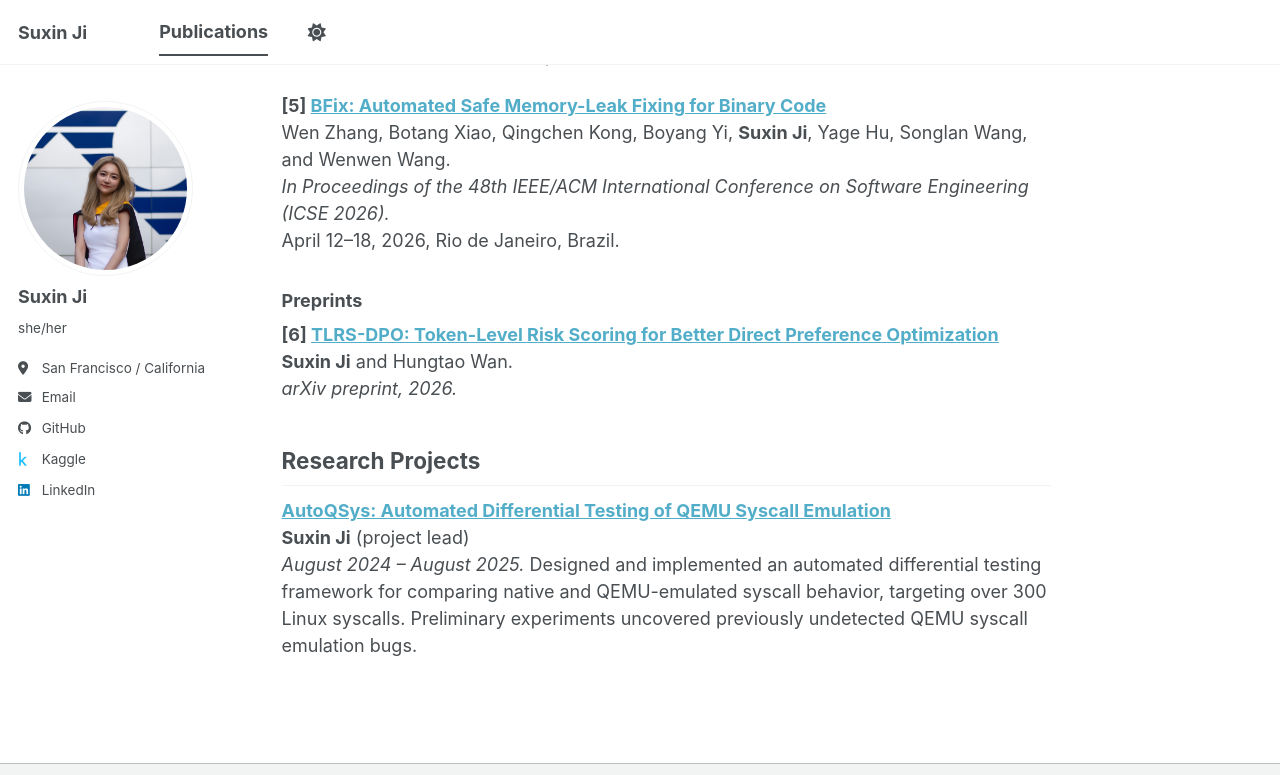
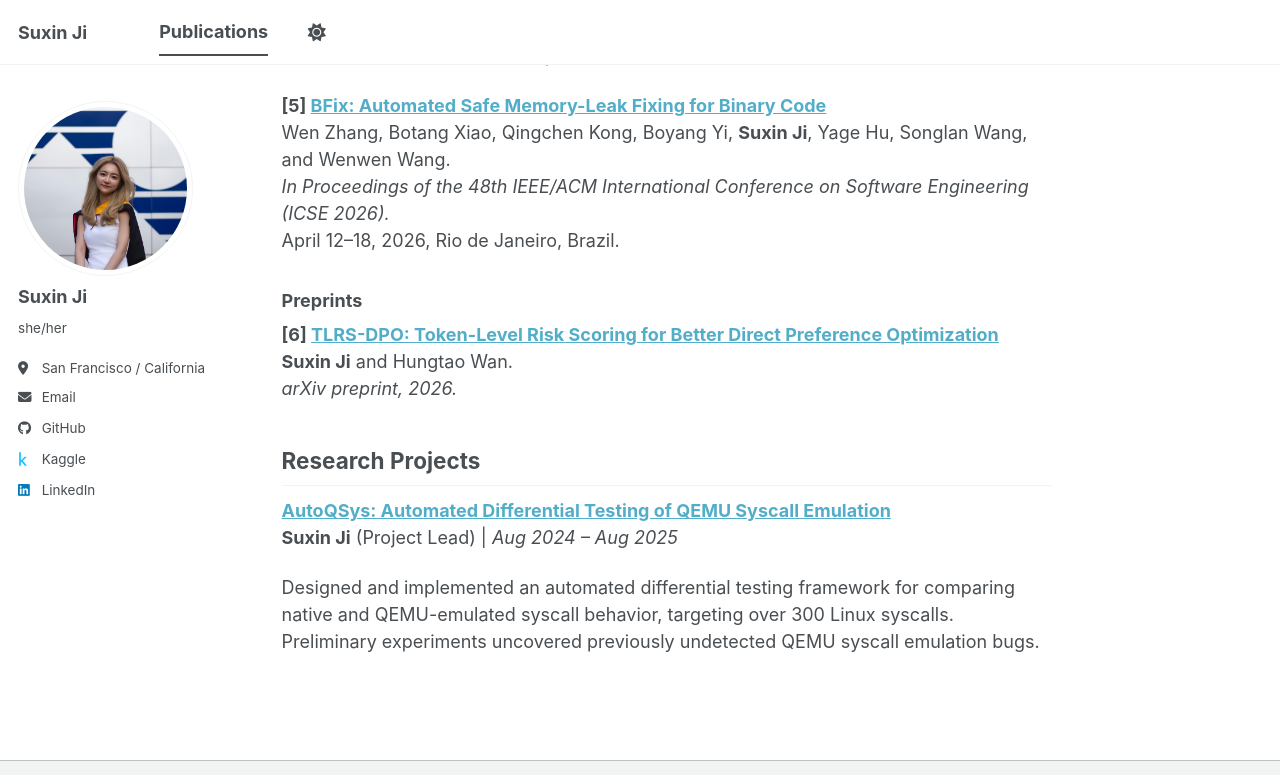
Before and after one commit to suxinji/suxinji.github.io, a Jekyll site: the page built from _publications/publications.md, in a window 1280 px wide and 900 px high, scrolled down 851 px, cut to the strip 0-775 px from the top of the window. Built offline with Jekyll 4.4.1, drawn with Linux system fonts in a browser that asks for light colours; a script bundle is joined from its source files by our own code; library files that are not in the unit come from our copies.

Commit message:
Update publications.md

```diff
--- a/_publications/publications.md
+++ b/_publications/publications.md
@@ -2,7 +2,6 @@
 permalink: /publications/
 author_profile: true
 ---
-
 ## Publications
 
 ### Under Review (First Author)
@@ -40,6 +39,6 @@ April 12–18, 2026, Rio de Janeiro, Brazil.
 ## Research Projects
 
 **[AutoQSys: Automated Differential Testing of QEMU Syscall Emulation](https://drive.google.com/file/d/12wIxKyI_Nb1882buRDlsFInpk-bfs-xu/view)**
-**Suxin Ji** (project lead)
-*August 2024 – August 2025.*
+**Suxin Ji** (Project Lead) | *Aug 2024 – Aug 2025*
+
 Designed and implemented an automated differential testing framework for comparing native and QEMU-emulated syscall behavior, targeting over 300 Linux syscalls. Preliminary experiments uncovered previously undetected QEMU syscall emulation bugs.
```
